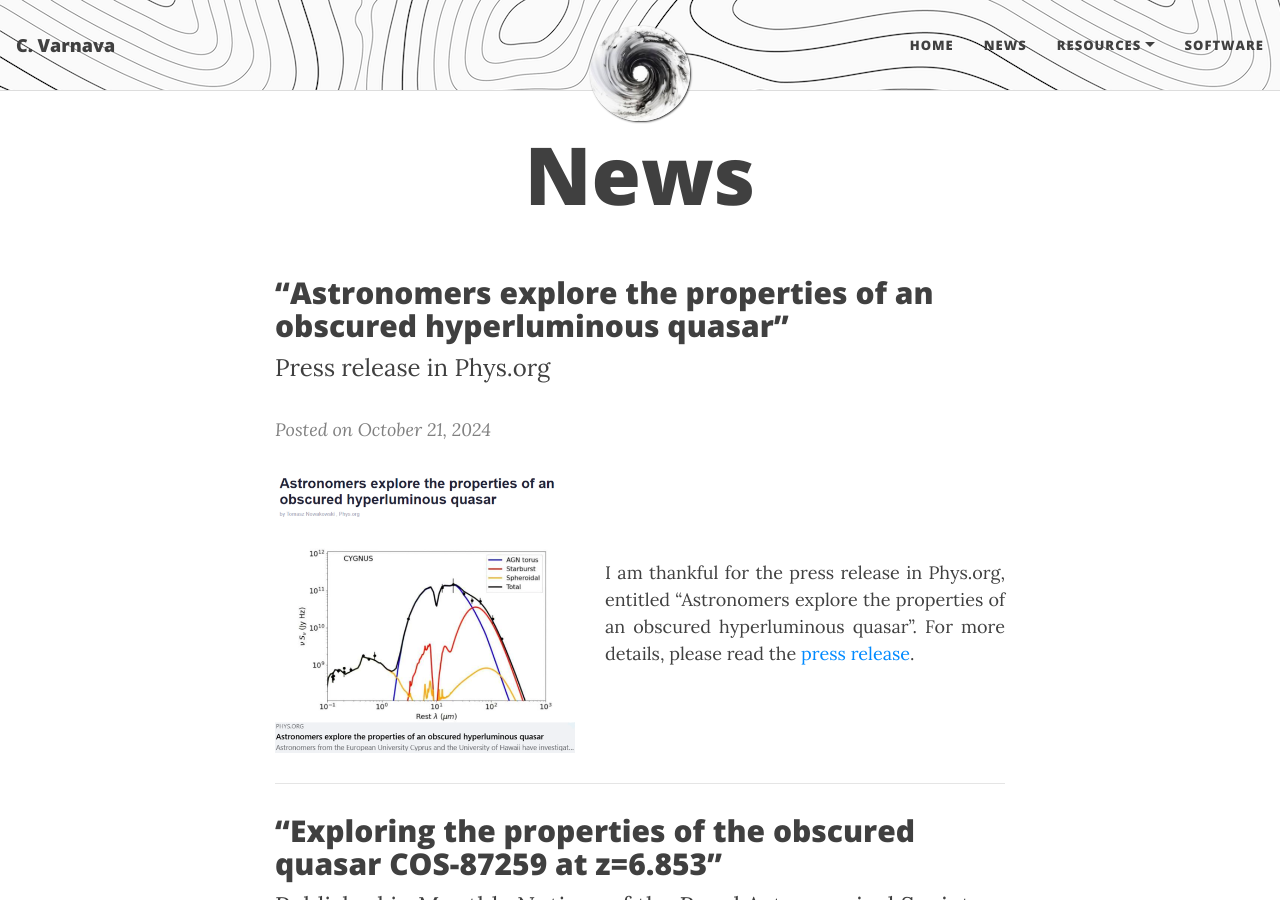
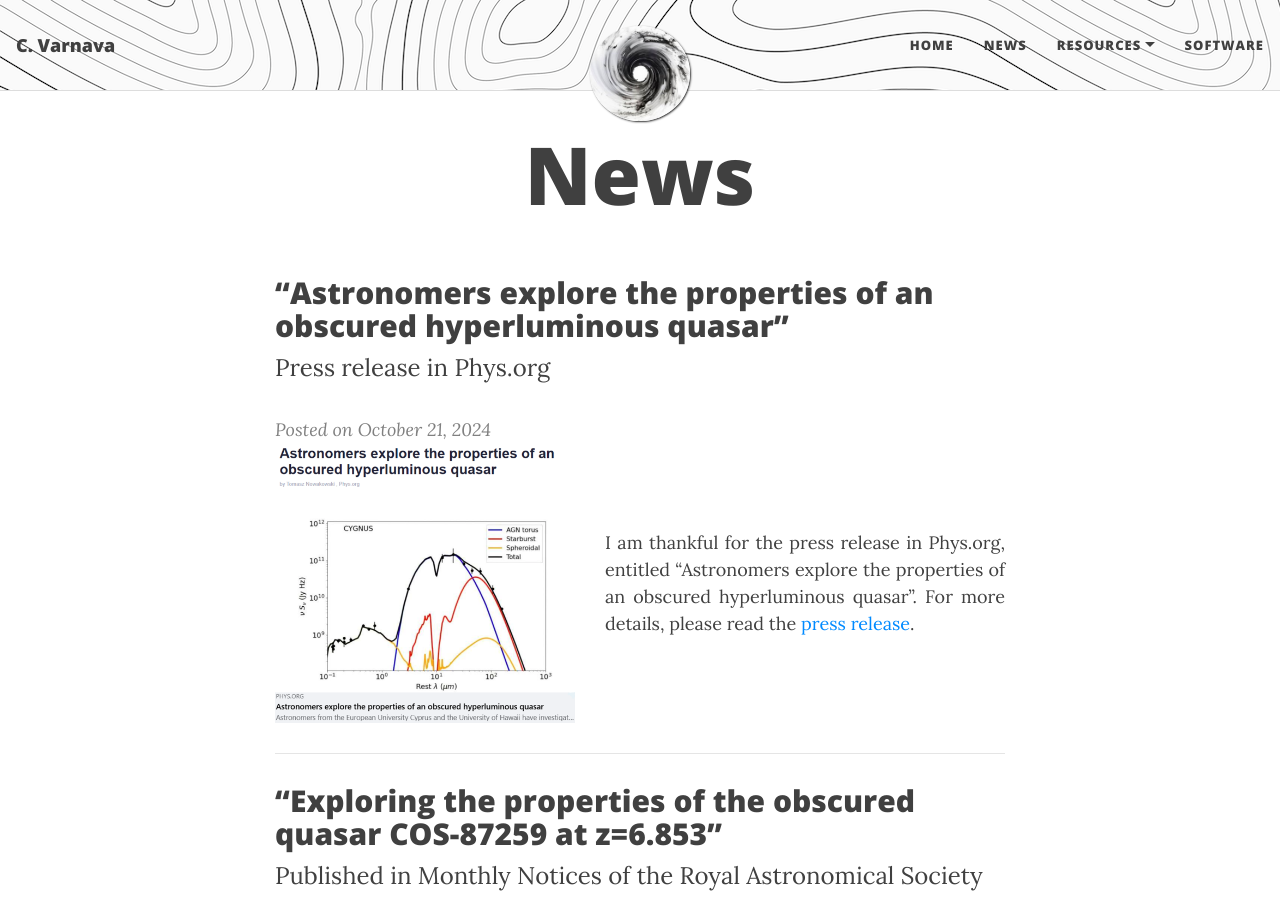
Before and after one commit to ch-var/ch-var.github.io, a Jekyll site: the page built from news.html, in a window 1280 px wide and 900 px high. Built offline with Jekyll 4.4.1, drawn with Linux system fonts in a browser that asks for light colours; formulas are drawn with MathJax 3.

Commit message:
Update news.html

```diff
--- a/news.html
+++ b/news.html
@@ -6,8 +6,8 @@
 <p style="background-color: #ffccff;">
 <h2>“Astronomers explore the properties of an obscured hyperluminous quasar”</h2>
 <font size="+2">Press release in Phys.org</font>
-<p>
-<p>
+</p>
+<pstyle="background-color: #ffccff;">
 <i style="color:#808080";>Posted on October 21, 2024</i>
 
 <div style="display: flex; justify-content: space-between; align-items: center; flex-wrap: wrap;">
```
